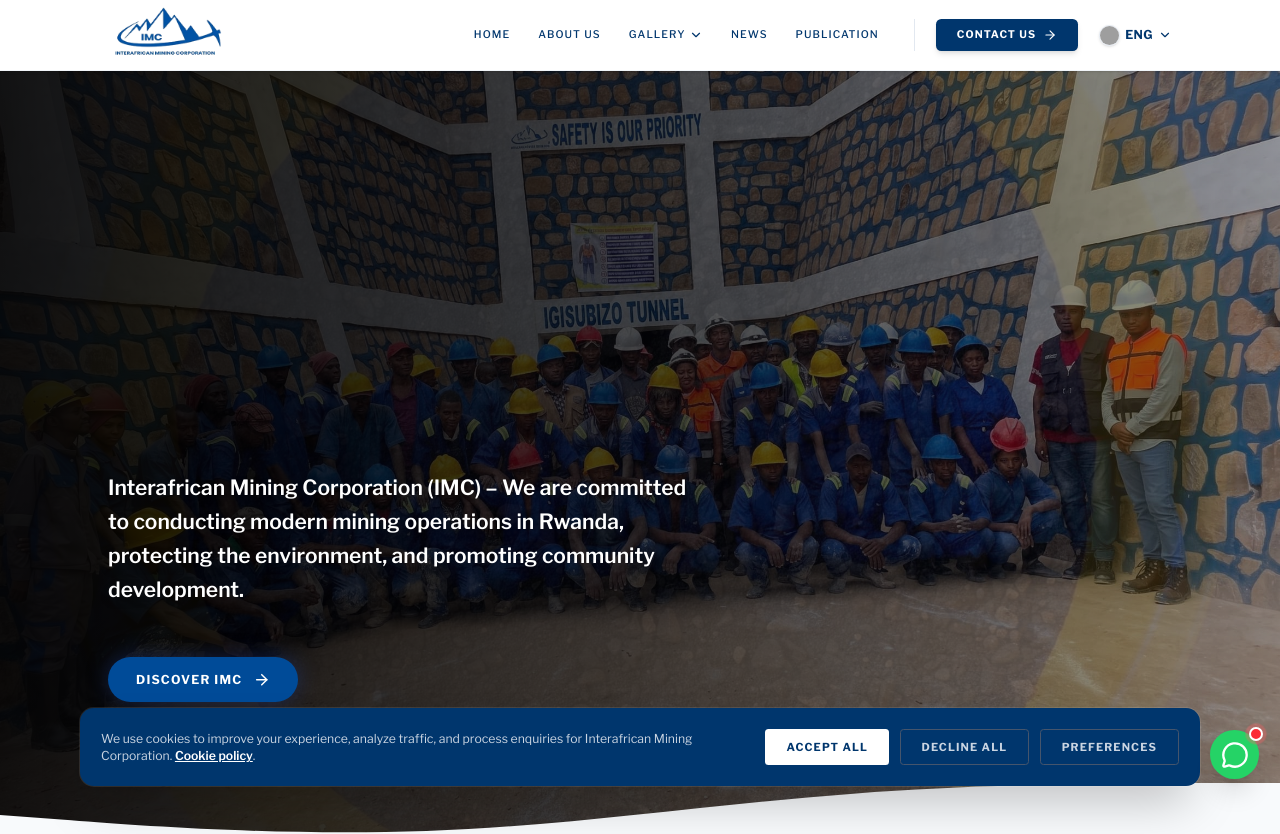
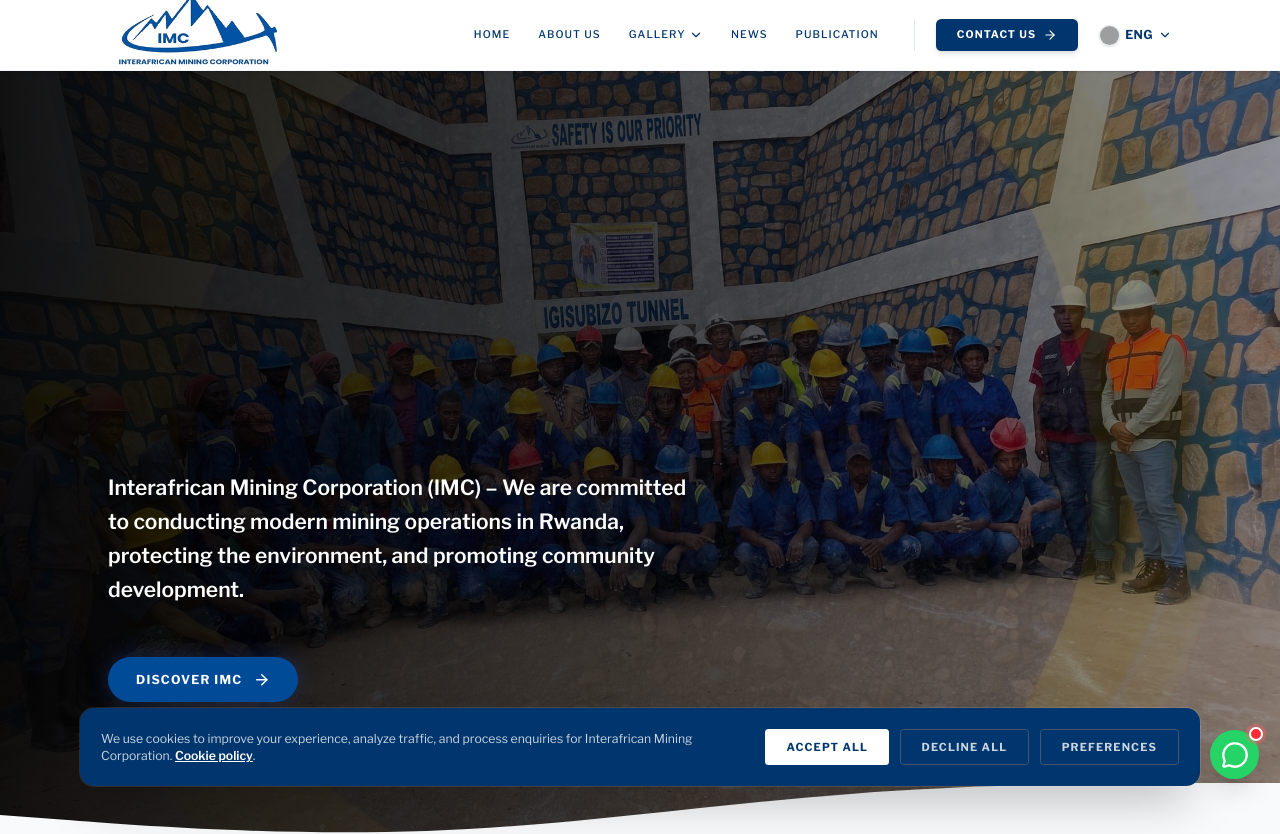
Before and after one commit to iragena25egide/imc_web, a Next.js app: page /cookie-policy in a window 1280 px wide. Shown: the top 834 px of the page. Built offline with nearby package versions, Linux system fonts and the light colour scheme; grey boxes are pictures that could not be loaded.

Commit message:
Update logo dimensions in Navbar to prevent cut-off and improve legibility

```diff
--- a/src/components/ui/Navbar.tsx
+++ b/src/components/ui/Navbar.tsx
@@ -54,8 +54,8 @@
               <Image
                 src="/logo.png"
                 alt="IMC Logo"
-                width={120}
-                height={60}
+                width={180}
+                height={50}
                 className="object-contain"
                 priority
               />
```
